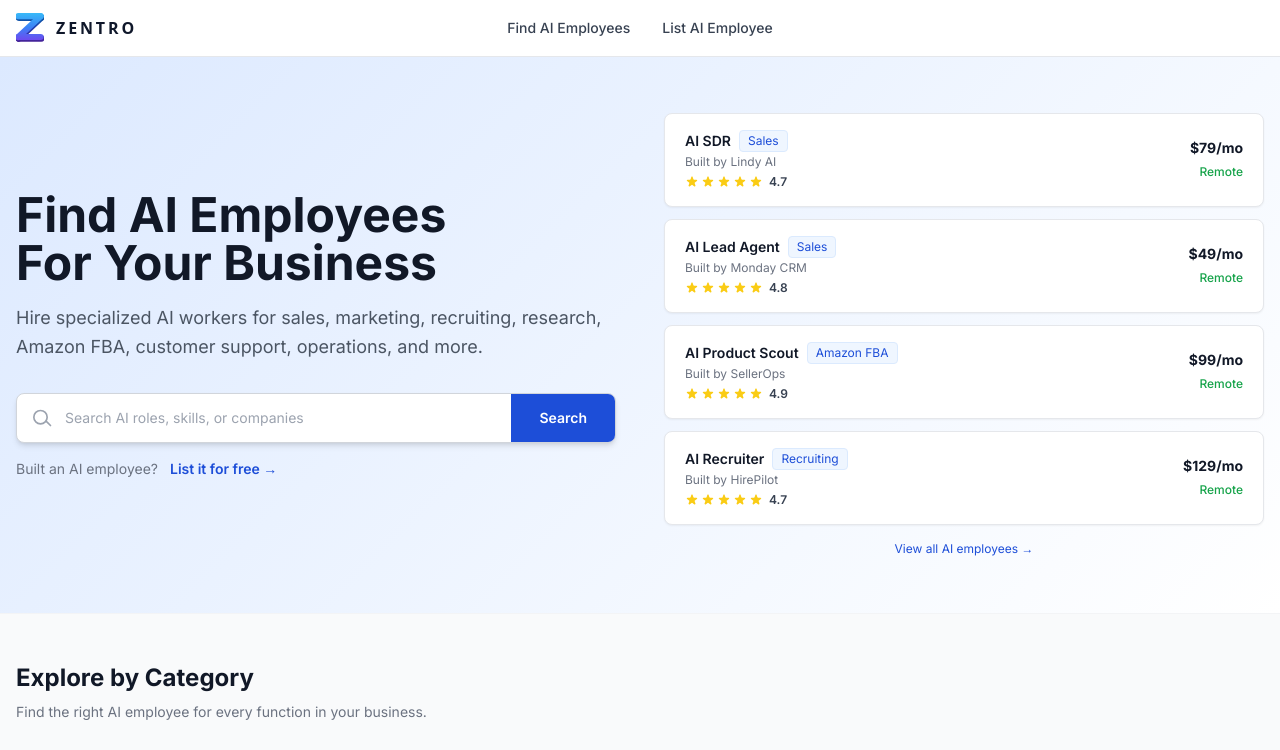
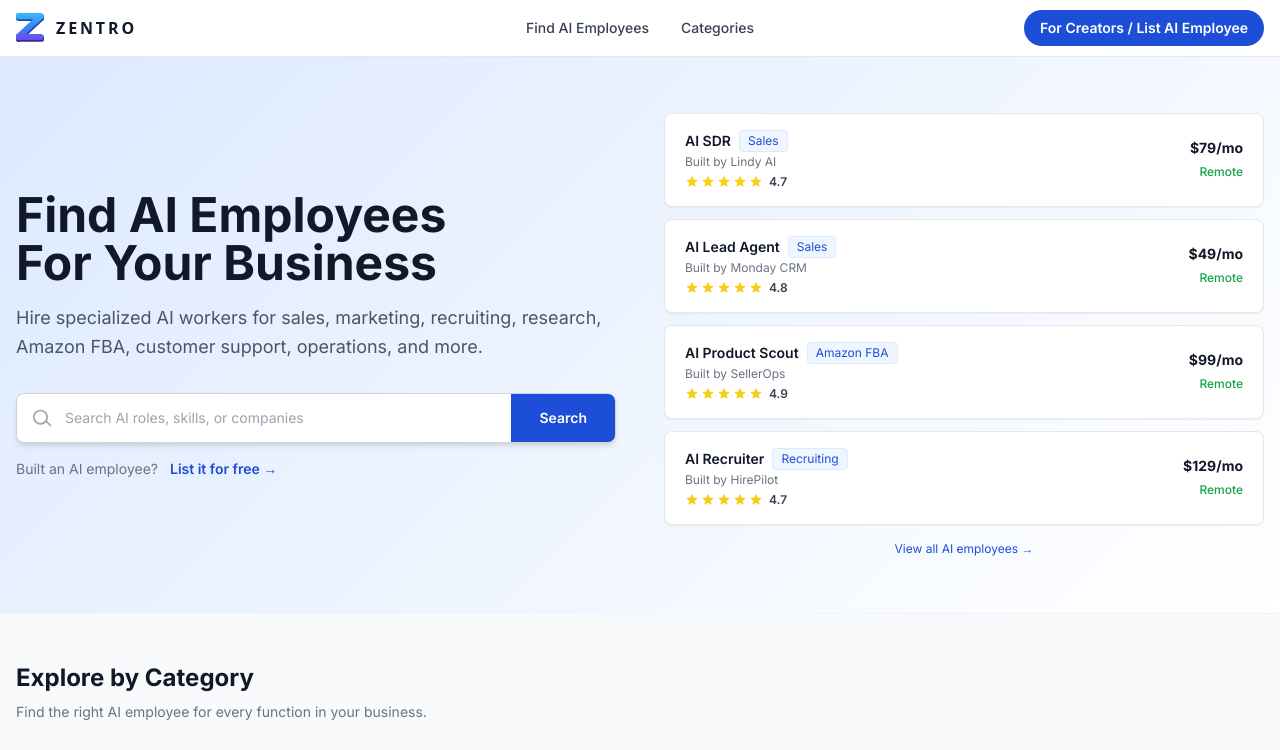
Before and after one commit to colekrachmer1-hub/zentro, a Next.js app: page / in a window 1280 px wide. Shown: the top 750 px of the page. Built offline with nearby package versions, Linux system fonts and the light colour scheme.

Commit message:
feat: replace List AI Employee nav link with Categories, add For Creators pill button

```diff
--- a/components/Header.tsx
+++ b/components/Header.tsx
@@ -19,8 +19,18 @@
         {/* Nav — true center */}
         <nav className="hidden md:flex items-center gap-8 text-sm font-medium text-gray-700 absolute left-1/2 -translate-x-1/2">
           <Link href="/employees" className="hover:text-blue-700 transition-colors">Find AI Employees</Link>
-          <Link href="/submit" className="hover:text-blue-700 transition-colors">List AI Employee</Link>
+          <Link href="/employees" className="hover:text-blue-700 transition-colors">Categories</Link>
         </nav>
+
+        {/* Right */}
+        <div className="hidden md:flex items-center ml-auto shrink-0">
+          <Link
+            href="/submit"
+            className="px-4 py-2 bg-blue-700 text-white rounded-full font-semibold hover:bg-blue-800 transition-colors text-sm"
+          >
+            For Creators / List AI Employee
+          </Link>
+        </div>
 
         {/* Mobile hamburger */}
         <button
```
